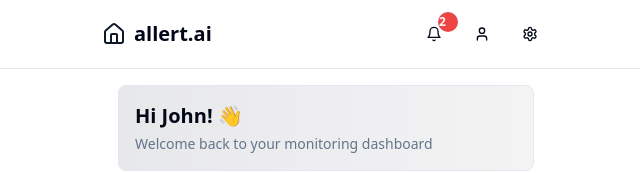
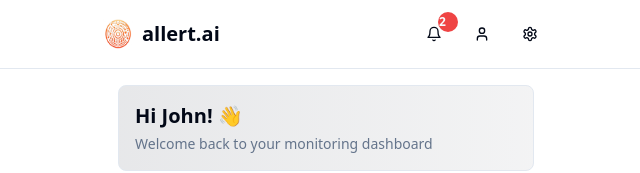
Before and after one commit to excitedmuck/machine-mate-smart-home, a React (Vite) app: page / in a window 1280 px wide. Shown: the top 173 px of the page, without its empty margins (314-954 px from the left). Built offline with nearby package versions, Linux system fonts and the light colour scheme.

Commit message:
Refactor: Use logo image
Use the provided image as the app logo.

```diff
--- a/src/pages/Index.tsx
+++ b/src/pages/Index.tsx
@@ -3,7 +3,7 @@ import { Card, CardContent, CardHeader, CardTitle } from '@/components/ui/card';
 import { Button } from '@/components/ui/button';
 import { Badge } from '@/components/ui/badge';
 import { LineChart, Line, XAxis, YAxis, CartesianGrid, Tooltip, ResponsiveContainer } from 'recharts';
-import { Bell, Settings, Home, Thermometer, Plus, Calendar, BellOff, User } from 'lucide-react';
+import { Bell, Settings, Thermometer, Plus, Calendar, BellOff, User } from 'lucide-react';
 import DeviceCard from '@/components/DeviceCard';
 import NotificationPanel from '@/components/NotificationPanel';
 import AddDeviceModal from '@/components/AddDeviceModal';
@@ -197,7 +197,11 @@ const Index = () => {
       <header className="bg-card border-b border-border p-4 sticky top-0 z-50">
         <div className="flex items-center justify-between max-w-md mx-auto">
           <div className="flex items-center space-x-2">
-            <Home className="h-6 w-6 text-primary" />
+            <img
+              src="/lovable-uploads/84a4ee87-7fd3-4f5a-be9a-34f36b2b164b.png"
+              alt="allert.ai logo"
+              className="h-8 w-8"
+            />
             <h1 className="text-xl font-bold text-foreground">allert.ai</h1>
           </div>
 
```
Also changed, not shown: public/lovable-uploads/84a4ee87-7fd3-4f5a-be9a-34f36b2b164b.png (added).
